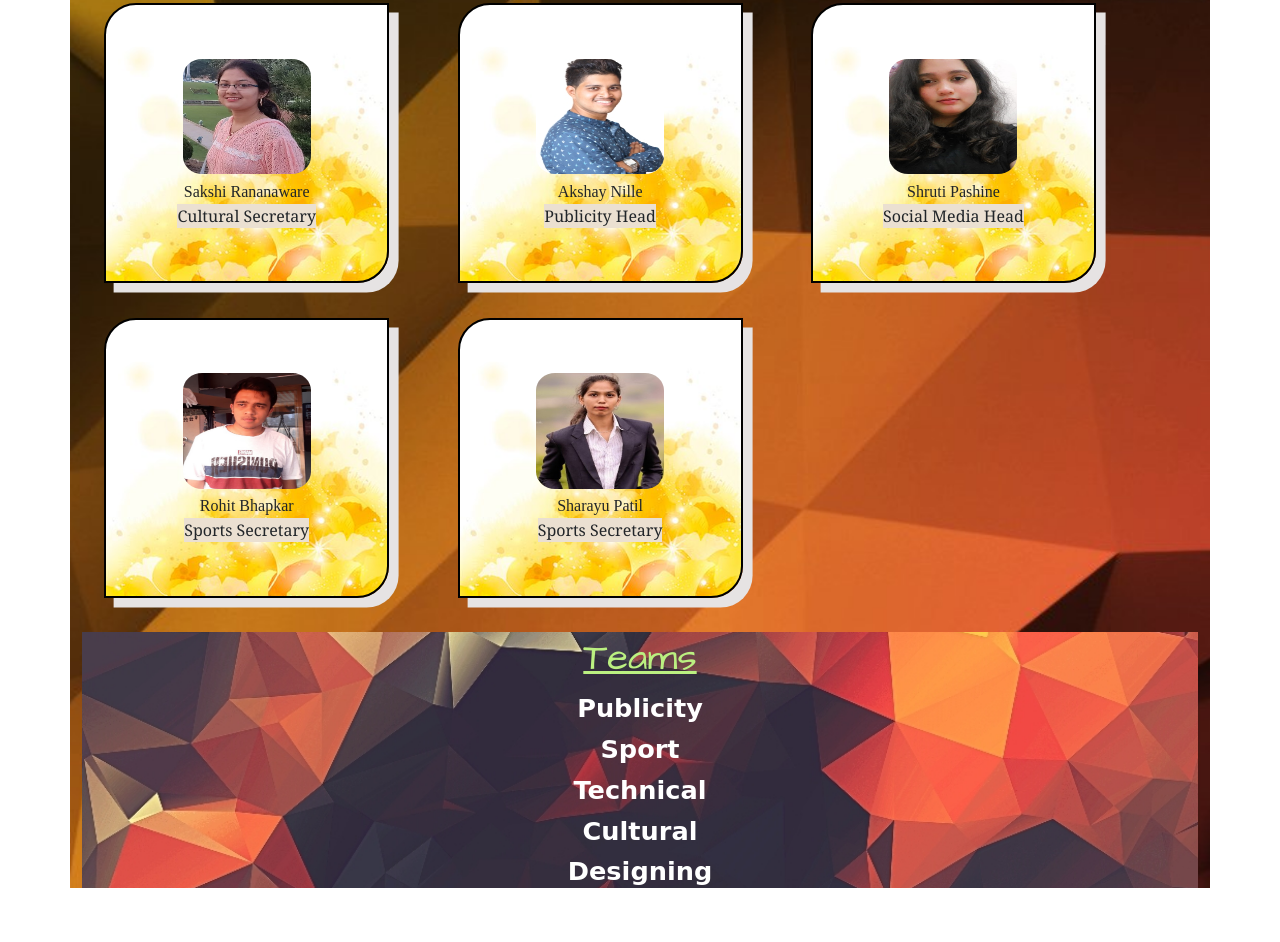
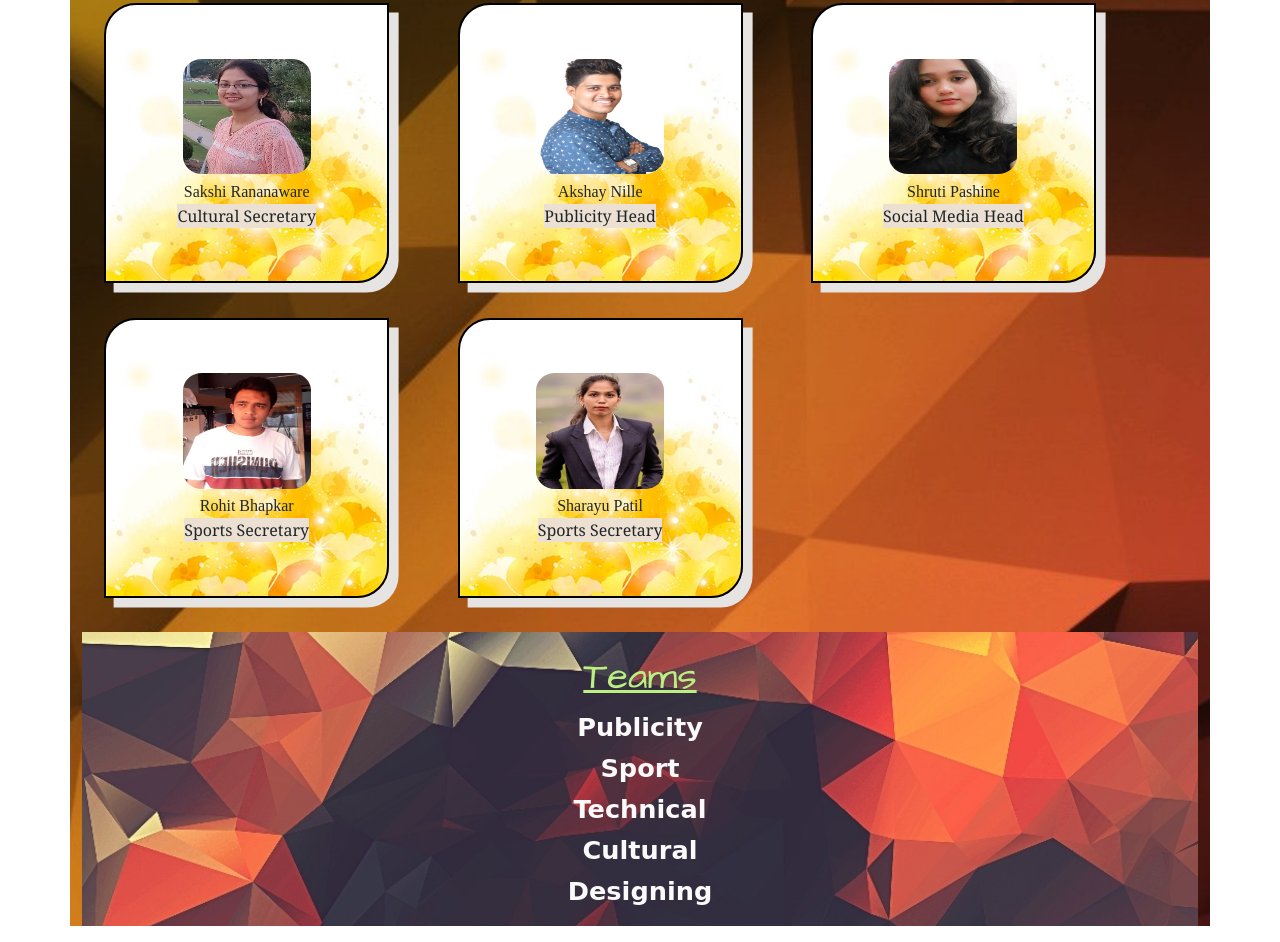
Before and after one commit to ACES-DYPCOE/ACES-New-Website, a plain HTML site: page assets/teams/team/index.html in a window 1280 px wide. Shown: the part 641-1583 px from the top of the page. Before the commit the page ends 1545 px from the top, so only its background shows below. Drawn offline with nearby package versions, Linux system fonts and the light colour scheme; a web font is replaced by a local one.

Commit message:
Update style.css

```diff
--- a/assets/teams/team/style.css
+++ b/assets/teams/team/style.css
@@ -188,7 +188,7 @@ body {
   }
 }
 .container2 {
-  height: 20vw;
+  height: 23vw;
   width: 100%;
   display: flex;
   flex-direction: column;
@@ -201,7 +201,7 @@ body {
 }
 .link a {
   text-decoration: none;
-  color: white;
+  color: rgb(250,250,250);
 }
 .link {
   font-size: 2vw;
@@ -220,7 +220,7 @@ body {
   content: "";
   width: 0%;
   height: 0.3vw;
-  background: white;
+  background: rgb(250,250,250);
   position: absolute;
   left: 50%;
   transform: translate(-50%, 50%);
```
